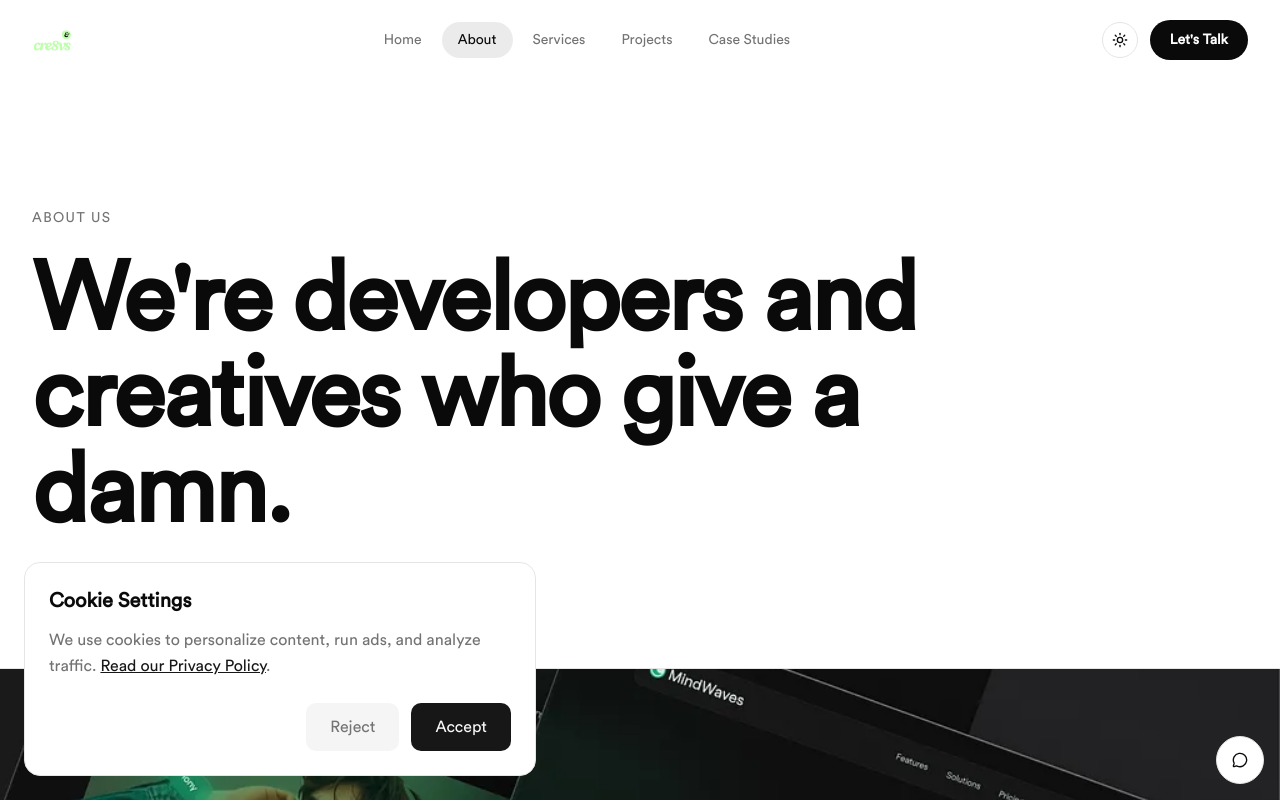
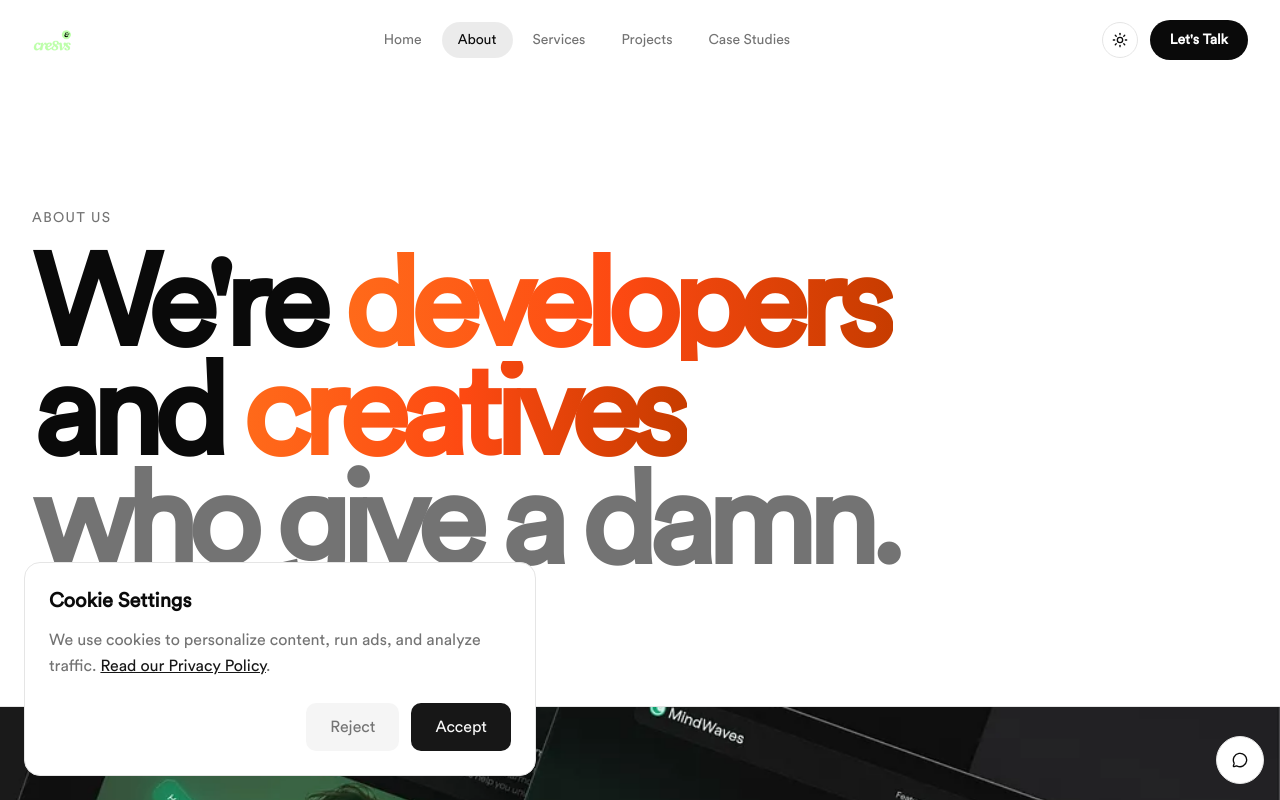
Before and after one commit to nanayawdev/nanayawdev, a Next.js app: page /about in a window 1280 px wide. Shown: the top 800 px of the page. Built offline with nearby package versions, Linux system fonts and the light colour scheme.

Commit message:
style: update about page heading typography and apply gradient styling to key roles

```diff
--- a/src/app/about/page.tsx
+++ b/src/app/about/page.tsx
@@ -184,12 +184,22 @@ export default function About() {
           About Us
         </motion.p>
         <motion.h1
-          className="text-5xl lg:text-8xl font-bold text-foreground leading-none tracking-tight max-w-4xl"
+          className="max-w-5xl overflow-visible text-[clamp(4rem,10vw,9rem)] font-bold leading-[0.85] tracking-[-0.07em] text-foreground"
           initial={{ opacity: 0, y: 24 }}
           animate={{ opacity: 1, y: 0 }}
           transition={{ duration: 0.7, delay: 0.05 }}
         >
-          We&apos;re developers and creatives who give a damn.
+          We&apos;re{" "}
+          <span className="inline-block bg-gradient-to-r from-[#ff6a1a] via-[#FD4912] to-[#c73c00] bg-clip-text pr-[0.06em] text-transparent">
+            developers
+          </span>
+          <br />
+          and{" "}
+          <span className="inline-block bg-gradient-to-r from-[#ff6a1a] via-[#FD4912] to-[#c73c00] bg-clip-text pr-[0.06em] text-transparent">
+            creatives
+          </span>
+          <br />
+          <span className="text-muted-foreground">who give a damn.</span>
         </motion.h1>
       </section>
 
```
